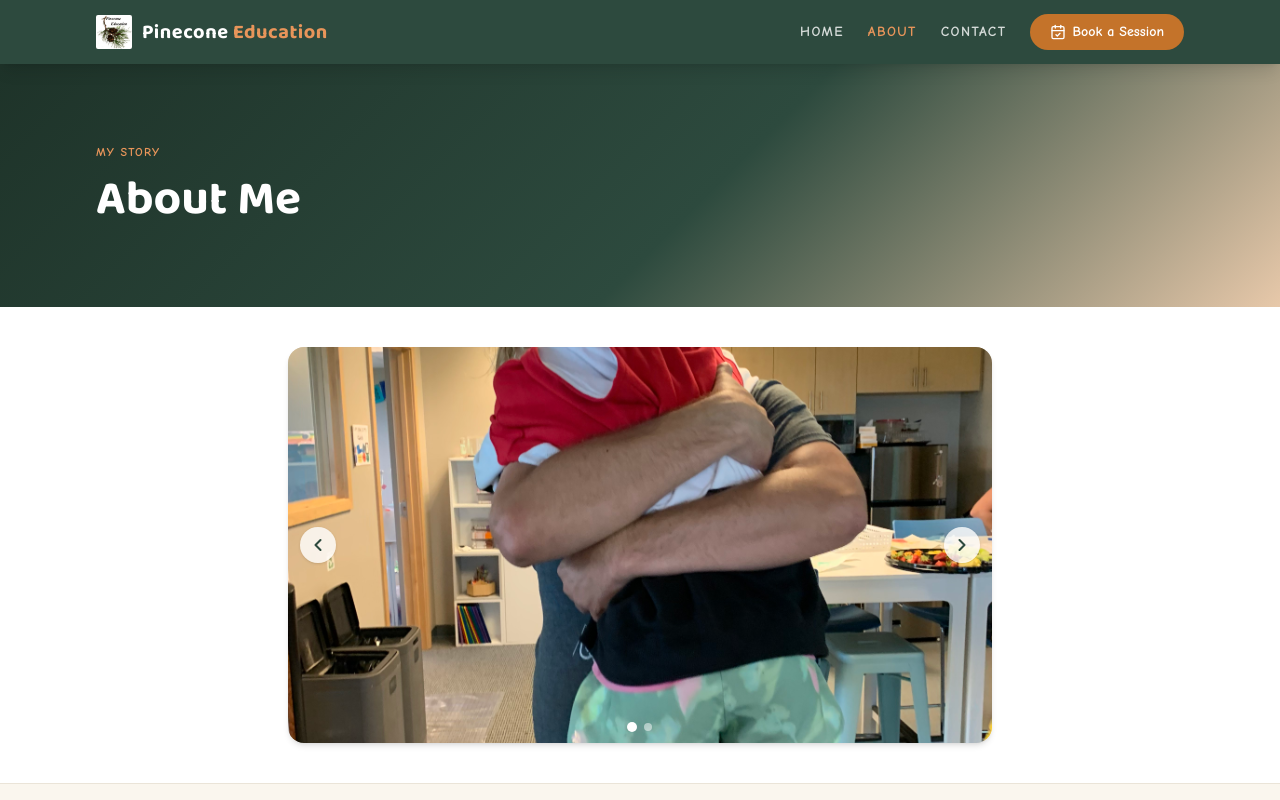
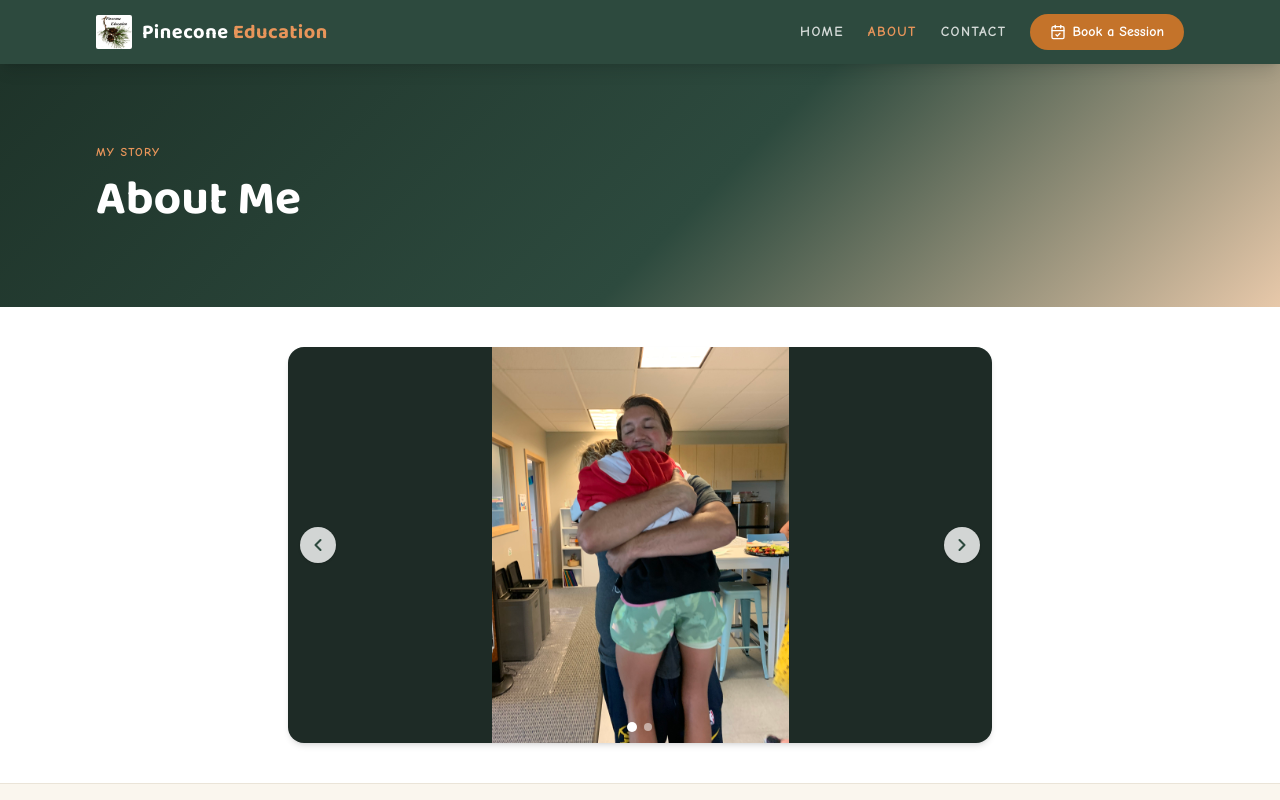
Before and after one commit to noli3118/pineconeEducation, a Next.js app: page /about in a window 1280 px wide. Shown: the top 800 px of the page. Built offline with nearby package versions, Linux system fonts and the light colour scheme.

Commit message:
reformat photo carousel

```diff
--- a/components/PhotoCarousel.js
+++ b/components/PhotoCarousel.js
@@ -33,7 +33,7 @@ export default function PhotoCarousel() {
   return (
     <section className="py-10 bg-white border-b border-mist" aria-label="Photo gallery">
       <div className="max-w-3xl mx-auto px-4 sm:px-6 lg:px-8">
-        <div className="relative rounded-2xl overflow-hidden shadow-md bg-mist"
+        <div className="relative rounded-2xl overflow-hidden shadow-md bg-[#1e2b26]"
           style={{ aspectRatio: '16/9' }}>
 
           {/* Images */}
@@ -48,7 +48,7 @@ export default function PhotoCarousel() {
                 src={photo.src}
                 alt={photo.alt}
                 fill
-                className="object-cover"
+                className="object-contain"
                 sizes="(max-width: 768px) 100vw, 768px"
                 priority={i === 0}
               />
```
